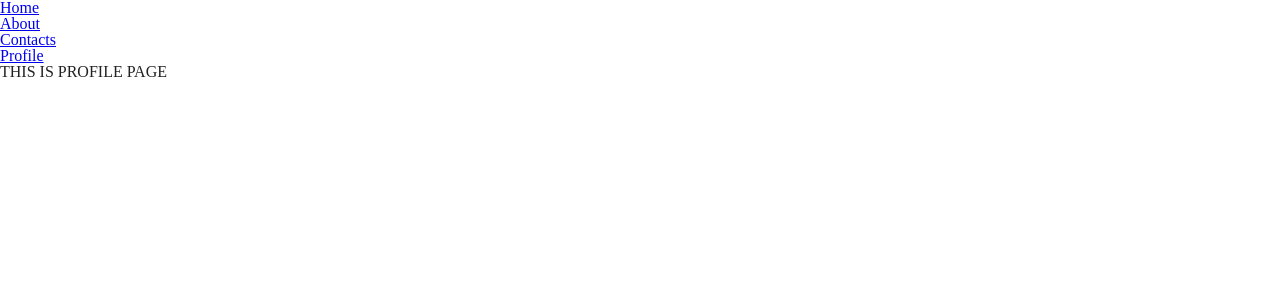
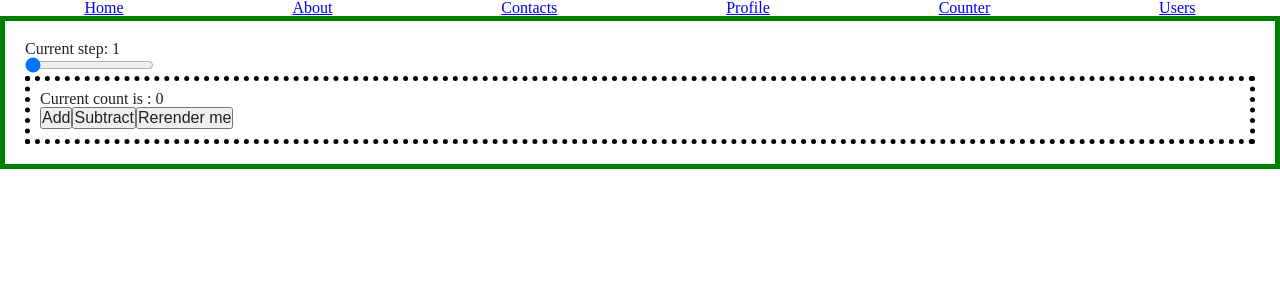
Before and after one commit to freshcourses-fe/react-ajax, a React (Create React App) app: page /counter in a window 1280 px wide. Shown: the top 300 px of the page. Built offline with nearby package versions, Linux system fonts and the light colour scheme.

Commit message:
Add shouldComponentUpdate

```diff
--- a/src/App.jsx
+++ b/src/App.jsx
@@ -9,6 +9,8 @@ import NotFoundPage from './pages/NotFoundPage';
 import ContactsPage from './pages/ContactsPage';
 import PrivateRoute from './components/PrivateRoute';
 import Spinner from './components/Spinner';
+import UserLoader from './components/UserLoader';
+import CounterPage from './pages/Counter';
 // import ProfilePage from './pages/Profile';
 const ProfilePage = React.lazy(() => import('./pages/Profile'));
 
@@ -23,7 +25,7 @@ class App extends React.Component {
         {/* так обычно не делают (именно факт того что компонент а не страница) */}
         <Route exact component={Header} />
 
-        <Suspense fallback={<Spinner />}>
+        <Suspense fallback={<div>LOADING ...</div>}>
           <Switch>
             <Route path="/" exact>
               {(utilProps) => <HomePage {...utilProps} />}
@@ -34,11 +36,16 @@ class App extends React.Component {
               path="/contacts"
               render={(utilProps) => <ContactsPage {...utilProps} />}
             />
+            <Route path="/users">
+              <UserLoader />
+            </Route>
+
+            <Route path="/counter" component={CounterPage} />
 
             <PrivateRoute
               roles={['admin', 'moder']}
               user={this.state.user}
-              route={{ path: '/profile' }}
+              route={{ path: '/profile', exact: true }}
             >
               <ProfilePage />
             </PrivateRoute>
--- /dev/null
+++ b/src/components/Counter/index.jsx
@@ -0,0 +1,37 @@
+import React, { Component } from 'react';
+
+class Counter extends Component {
+  state = {
+    count: 0,
+  };
+
+  addHandler = () => {
+    this.setState({ count: this.state.count + this.props.step });
+  };
+  subtractHandler = () => {
+    this.setState({ count: this.state.count - this.props.step });
+  };
+
+  shouldComponentUpdate(nextProps, nextState) {
+    return nextProps.step === this.props.step;
+  }
+
+  handler = () => {
+    this.setState({ count: this.state.count });
+  };
+
+  render() {
+    console.log('render');
+    const { count } = this.state;
+    return (
+      <div style={{ padding: '10px', border: '5px dotted black' }}>
+        <p>Current count is : {count}</p>
+        <button onClick={this.addHandler}>Add</button>
+        <button onClick={this.subtractHandler}>Subtract</button>
+        <button onClick={this.handler}>Rerender me</button>
+      </div>
+    );
+  }
+}
+
+export default Counter;
--- a/src/components/Header/index.jsx
+++ b/src/components/Header/index.jsx
@@ -9,7 +9,7 @@ const Header = (props) => {
   ) : (
     <header>
       <nav>
-        <ul>
+        <ul style={{display: 'flex', justifyContent: 'space-around'}}>
           <li>
             <Link to="/">Home</Link>
           </li>
@@ -22,6 +22,12 @@ const Header = (props) => {
           <li>
             <Link to="/profile">Profile</Link>
           </li>
+          <li>
+            <Link to="/counter">Counter</Link>
+          </li>
+          <li>
+            <Link to="/users">Users</Link>
+          </li>
         </ul>
       </nav>
     </header>
--- /dev/null
+++ b/src/pages/Counter/index.jsx
@@ -0,0 +1,32 @@
+import React, { Component } from 'react';
+import Counter from '../../components/Counter';
+
+class CounterPage extends Component {
+  state = {
+    step: 1,
+  };
+
+  handleChange = (e) => {
+    this.setState({
+      step: Number(e.target.value),
+    });
+  };
+
+  render() {
+    return (
+      <main style={{ padding: '20px', border: '5px solid green' }}>
+        <p>Current step: {this.state.step}</p>
+        <input
+          type="range"
+          min={1}
+          max={100}
+          onChange={this.handleChange}
+          value={this.state.step}
+        />
+        <Counter step={this.state.step} />
+      </main>
+    );
+  }
+}
+
+export default CounterPage;
```
